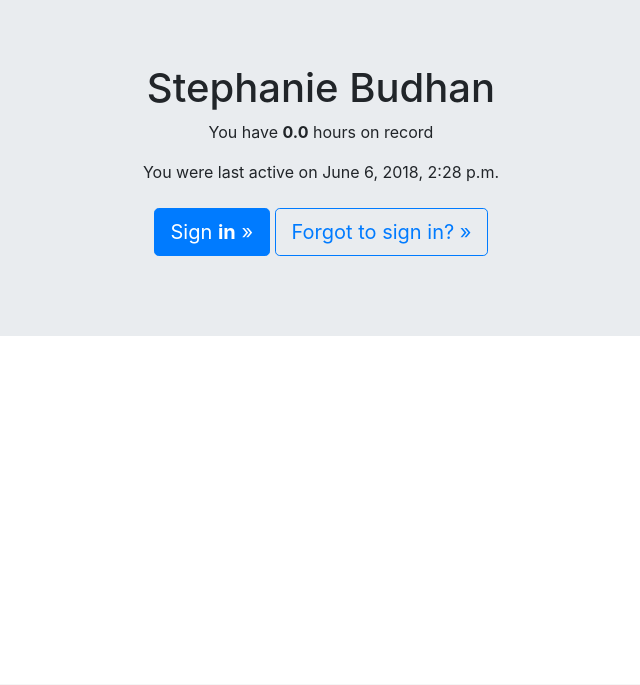
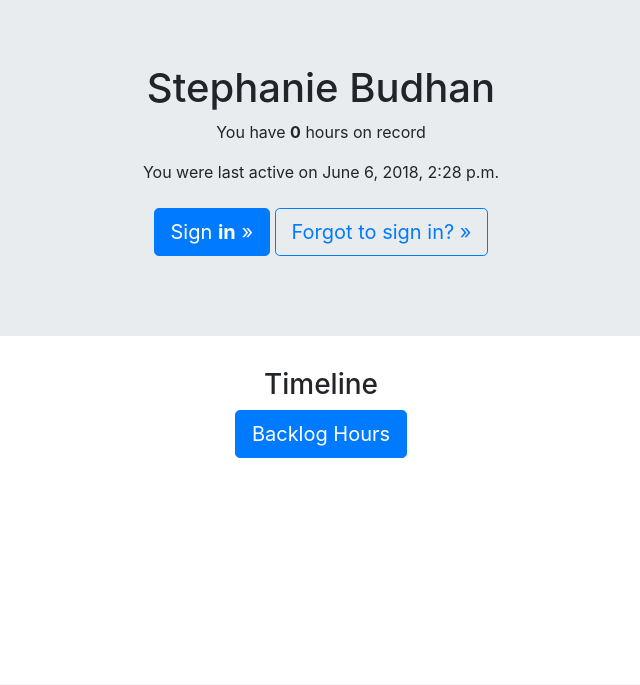
Before and after one commit to iGEM-SBU/lab-signin, a Django app: page /member/sbudhan in a window 1280 px wide. Shown: the part 56-741 px from the top of the page, without its empty margins (319-959 px from the left). Run offline with Django 3.2, Linux system fonts and the light colour scheme; data comes from the database, SQL or seed files in the repository; data that the repository does not hold is empty; some libraries are stand-ins or nearby versions.

Commit message:
Backlog hours form, sign-out timeline feature

```diff
--- a/mainapp/forms.py
+++ b/mainapp/forms.py
@@ -1,5 +1,5 @@
 from django import forms
-from django.forms import DecimalField, TimeField
+from django.forms import DecimalField, TimeField, DateField, CharField
 
 
 class HoursForm(forms.Form):
@@ -8,3 +8,12 @@ class HoursForm(forms.Form):
 
 class SignInTimeForm(forms.Form):
     time_signed_in = TimeField(widget=forms.TimeInput(format="%H:%M"), label='What time did you come in (HH:MM)?')
+
+
+class TimelineForm(forms.Form):
+    text = CharField(max_length=280, required=False)
+
+
+class BigTimeCorrectionForm(forms.Form):
+    date = DateField(widget=forms.DateInput(format="%M/%D"), label="What day did you come in (MM/DD)?")
+    hours = DecimalField(min_value=0, max_value=12, max_digits=4, decimal_places=2, label="How many hours did you do?")
--- a/mainapp/models.py
+++ b/mainapp/models.py
@@ -35,4 +35,22 @@ class Member(models.Model):
         self.is_signed_in = False
 
     def get_hours(self):
-        return self.total_time/60
+        hours = self.total_time/60
+        if hours < 10:
+            return '{0:.3g}'.format(hours)
+        elif hours < 100:
+            return '{0:.4g}'.format(hours)
+        elif hours < 1000:
+            return '{0:.5g}'.format(hours)
+        return '{0:.6g}'.format(hours)
+
+
+
+class TimelineBlock(models.Model):
+    member = models.ForeignKey(Member, on_delete=models.CASCADE)
+    header = models.CharField(max_length=25, default='No Header')
+    subtitle = models.CharField(max_length=30, default='No Subtitle')
+    content = models.CharField(max_length=280, default='No Content')
+
+    def __str__(self):
+        return 'By '+self.member+': '+self.header+' '+self.content
--- a/mainapp/templates/mainapp/base.html
+++ b/mainapp/templates/mainapp/base.html
@@ -21,6 +21,9 @@
                     <li class="nav-item active">
                         <a class="nav-link" href="{% url 'whos_in' %}">Who's In? <span class="sr-only">(current)</span></a>
                     </li>
+                    <li class="nav-item active">
+                        <a class="nav-link" href="{% url 'group_timeline' %}">Group Timeline <span class="sr-only">(current)</span></a>
+                    </li>
                 </ul>
             </div>
         </nav>
--- a/mainapp/templates/mainapp/index.html
+++ b/mainapp/templates/mainapp/index.html
@@ -22,9 +22,9 @@
     <div class="card card-body">
     <h6>What's New: </h6>
     <ul>
-        <li>Added a "forgot to sign in" form</li>
-        <li>Added a view of who's in lab at the moment (in the hamburger menu)</li>
-        <li>Some minor visual tweaks</li>
+        <li>Added a "backlog hours" form for adding hours on past days</li>
+        <li>Added optional timeline feature when signing out (give a fun, quick summary of your work!)</li>
+        <li>There's now a group timeline view (in the hamburger menu)</li>
     </ul>
     </div>
 
--- a/mainapp/templates/mainapp/member_profile.html
+++ b/mainapp/templates/mainapp/member_profile.html
@@ -1,7 +1,7 @@
 {% extends 'mainapp/base.html' %}
 {% load static %}
 {% block content %}
-
+{% load crispy_forms_tags %}
     <div class="container text-center">
         <div class="jumbotron jumbotron-fluid">
             <h1>{{ member.get_name_display }}</h1>
@@ -9,9 +9,13 @@
             <p>
                 {% if member.is_signed_in %}
                     You've been signed in since {{ member.sign_in_time }}<br><br>
-                    <a class="btn btn-primary btn-lg" href="{% url 'member_signout' member_name=member.name %}" role="button">Sign <b>out</b> &raquo;</a>
-                    <a class="btn btn-outline-primary btn-lg" href="{% url 'member_time_correction' member_name=member.name %}" role="button">Forgot to sign out? &raquo;</a>
+                    <form method="post">
+                        {% csrf_token %}
+                        <div class="container-fluid"><input type="text" name="text" class="form-control" placeholder="(Optional) Describe what you did!"><br></div>
+                        <button type="submit" value="Submit" class="btn btn-primary btn-lg">Sign <b>out</b> &raquo;</button>
+                        <a class="btn btn-outline-primary btn-lg" href="{% url 'member_time_correction' member_name=member.name %}" role="button">Forgot to sign out? &raquo;</a>
 
+                    </form>
                 {% else %}
                     You were last active on {{ member.sign_out_time }}<br><br>
                     <a class="btn btn-primary btn-lg" href="{% url 'member_signin' member_name=member.name %}" role="button">Sign <b>in</b> &raquo;</a>
@@ -19,6 +23,19 @@
                 {% endif %}
             </p>
         </div>
+        <h3>Timeline</h3>
+        {% for tlblock in timeline_list %}
+            <div class="card">
+                <h5 class="card-header bg-primary text-white">{{ tlblock.header }}</h5>
+                <div class="card-body">
+                    <h6 class="small">{{ tlblock.subtitle }}</h6>
+                    <p class="card-text">{{ tlblock.content }}</p>
+                </div>
+            </div>
+            <br>
+        {% endfor %}
+        <a class="btn btn-primary btn-lg" href="{% url 'member_correction' member_name=member.name %}" role="button">Backlog Hours</a>
     </div>
+    <br>
 
 {% endblock %}
--- a/mainapp/urls.py
+++ b/mainapp/urls.py
@@ -9,5 +9,7 @@ urlpatterns = [
     path('member/<member_name>/signout', views.member_signout, name="member_signout"),
     path('member/<member_name>/correction/out', views.member_time_correction, name="member_time_correction"),
     path('member/<member_name>/correction/in', views.member_time_correction_in, name="member_time_correction_in"),
-    path('whos_in', views.whos_in, name="whos_in")
+    path('member/<member_name>/correction', views.member_correction, name="member_correction"),
+    path('whos_in', views.whos_in, name="whos_in"),
+    path('group_timeline', views.group_timeline, name="group_timeline")
 ]
--- a/mainapp/views.py
+++ b/mainapp/views.py
@@ -1,7 +1,7 @@
 from django.shortcuts import render, get_object_or_404, reverse, HttpResponseRedirect
 from django.utils import timezone
-from .models import Member
-from .forms import HoursForm, SignInTimeForm
+from .models import Member, TimelineBlock
+from .forms import HoursForm, SignInTimeForm, BigTimeCorrectionForm, TimelineForm
 from .constants import MEMBER_NAMES, SPREADSHEET_ID, SCOPE, START_DATE, END_DATE, G_SHEETS_ROW_SUM_COMMAND, GSPREAD_CREDS
 from oauth2client.service_account import ServiceAccountCredentials
 import datetime as dt
@@ -20,7 +20,23 @@ def index(request):
 
 def view_member_profile(request, member_name):
     member = get_object_or_404(Member, name=member_name)
-    return render(request, 'mainapp/member_profile.html', {'member':member})
+    if request.method == 'POST':
+        form = TimelineForm(request.POST)
+        if form.is_valid():
+            text = form.cleaned_data.get('text')
+            if len(text) == 0:
+                return member_signout(request, member_name)
+            newBlock = TimelineBlock()
+            newBlock.content = text
+            newBlock.member = member
+            member.sign_out(timezone.now())
+            newBlock.header = member.sign_in_time.strftime("%B %d, %Y")
+            newBlock.subtitle = timeblock_subtitle_format(member.sign_in_time, member.sign_out_time)
+            newBlock.save()
+            return member_signout(request, member_name)
+    form = TimelineForm()
+    timeline_list = list(reversed(TimelineBlock.objects.filter(member=member)))
+    return render(request, 'mainapp/member_profile.html', {'member': member, 'form': form, 'timeline_list': timeline_list})
 
 
 def member_signin(request, member_name):
@@ -53,7 +69,7 @@ def member_time_correction(request, member_name):
             member.is_signed_in = False
             member.save()
             update_spreadsheet(member_name, hours_to_add)
-            verbose_log(member.get_name_display(), member.sign_in_time, member.sign_out_time, 'Manually Entered')
+            verbose_log(member.get_name_display(), member.sign_in_time, member.sign_out_time, 'Manually Entered (Sign out)')
             return HttpResponseRedirect(reverse('member_profile', args=[member.name]))
     else:
         form = HoursForm()
@@ -70,16 +86,40 @@ def member_time_correction_in(request, member_name):
             member.sign_in_time = new_dt_in
             member.is_signed_in = True
             member.save()
-            verbose_log(member.get_name_display(), member.sign_in_time, dt.datetime.now(), 'Manually Entered')
+            verbose_log(member.get_name_display(), member.sign_in_time, dt.datetime.now(), 'Manually Entered (Sign in)')
             return HttpResponseRedirect(reverse('member_profile', args=[member.name]))
     else:
         form = SignInTimeForm()
-    return render(request, 'mainapp/member_time_correction_in.html', {'member':member, 'form':form})
+    return render(request, 'mainapp/member_time_correction_in.html', {'member': member, 'form': form})
+
+
+def member_correction(request, member_name):
+    member = get_object_or_404(Member, name=member_name)
+    if request.method == 'POST':
+        form = BigTimeCorrectionForm(request.POST)
+        if form.is_valid():
+            date = form.cleaned_data.get('date')
+            hours = float(form.cleaned_data.get('hours'))
+            date = dt.datetime.combine(date, dt.datetime.now().time())
+            update_spreadsheet_by_day(member.name, hours, date)
+            member.total_time += int(hours*60)
+            member.save()
+            verbose_log(member.get_name_display(), timezone.now(), timezone.now(), 'Manually Entered (Backlog)')
+            return HttpResponseRedirect(reverse('member_profile', args=[member.name]))
+    else:
+        form =BigTimeCorrectionForm
+    return render(request, 'mainapp/member_correction.html', {'member':member, 'form':form})
 
 
 def whos_in(request):
     member_list = Member.objects.all()
     return render(request, 'mainapp/whos_in.html', {'member_list': member_list})
+
+
+def group_timeline(request):
+    timelinelist = list(reversed(TimelineBlock.objects.all()))
+    return render(request, 'mainapp/group_timeline.html', {'timelinelist': timelinelist})
+
 
 
 # -----------------NON-VIEW FUNCTIONS----------------------------------------------
@@ -129,6 +169,10 @@ def get_list_of_weeks(start_date, end_date):
             return ans
 
 
+def timeblock_subtitle_format(time1, time2):
+    return time1.strftime('%I:%M') + ' - ' + time2.strftime('%I:%M')
+
+
 def generate_spreadsheet_template():
     list_of_weeks = get_list_of_weeks(START_DATE, END_DATE)
     spreadsheet_template = []
@@ -155,6 +199,24 @@ def generate_spreadsheet_template():
         cell.value = new_cell_value
 
     worksheet.update_cells(cell_list, value_input_option='USER_ENTERED')
+
+
+def update_spreadsheet_by_day(username, value, day):
+    dirname = os.path.dirname(__file__)
+    credentials = ServiceAccountCredentials.from_json_keyfile_name(
+        os.path.join(dirname, GSPREAD_CREDS),
+        SCOPE
+    )
+    gc = gspread.authorize(credentials)
+    wks = gc.open_by_key(SPREADSHEET_ID)
+    worksheet = wks.sheet1
+    current_date = '{d.month}/{d.day}'.format(d=day)
+    current_date_cell = worksheet.findall(current_date)[0]
+    row_index = short_list_from_choices(MEMBER_NAMES).index(username) + 1
+    user_cell_row = current_date_cell.row + row_index
+    user_cell_col = current_date_cell.col
+    user_cell_value = float(worksheet.cell(user_cell_row, user_cell_col).value)
+    worksheet.update_cell(user_cell_row, user_cell_col, user_cell_value+value)
 
 
 def update_spreadsheet(username, value):
```
Also changed, not shown: labsignin/settings.py (+7 -7 lines), mainapp/templates/mainapp/group_timeline.html (added, +22 -0 lines), mainapp/templates/mainapp/member_correction.html (added, +17 -0 lines), mainapp/migrations/0002_timelineblock.py (added).
